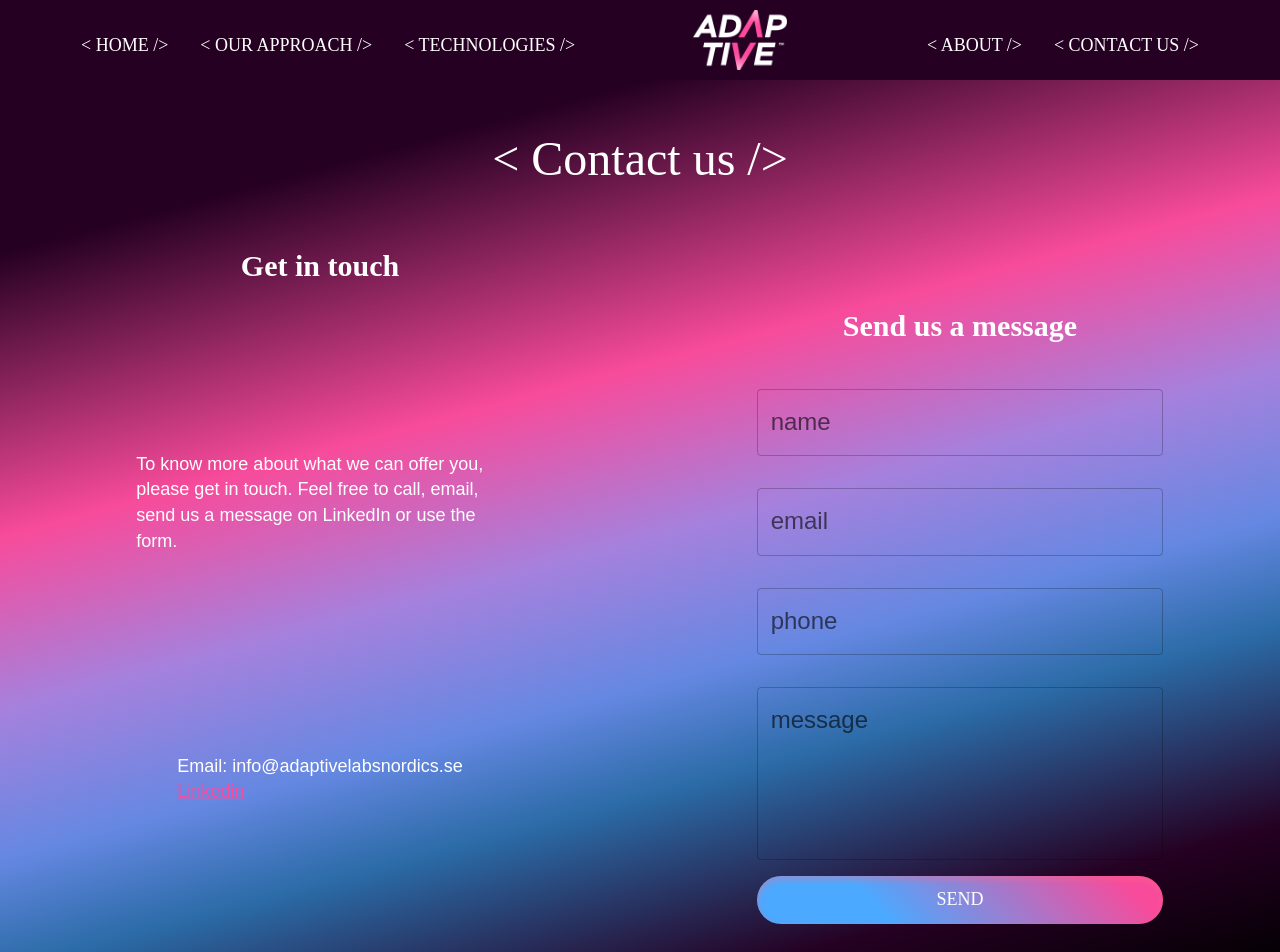
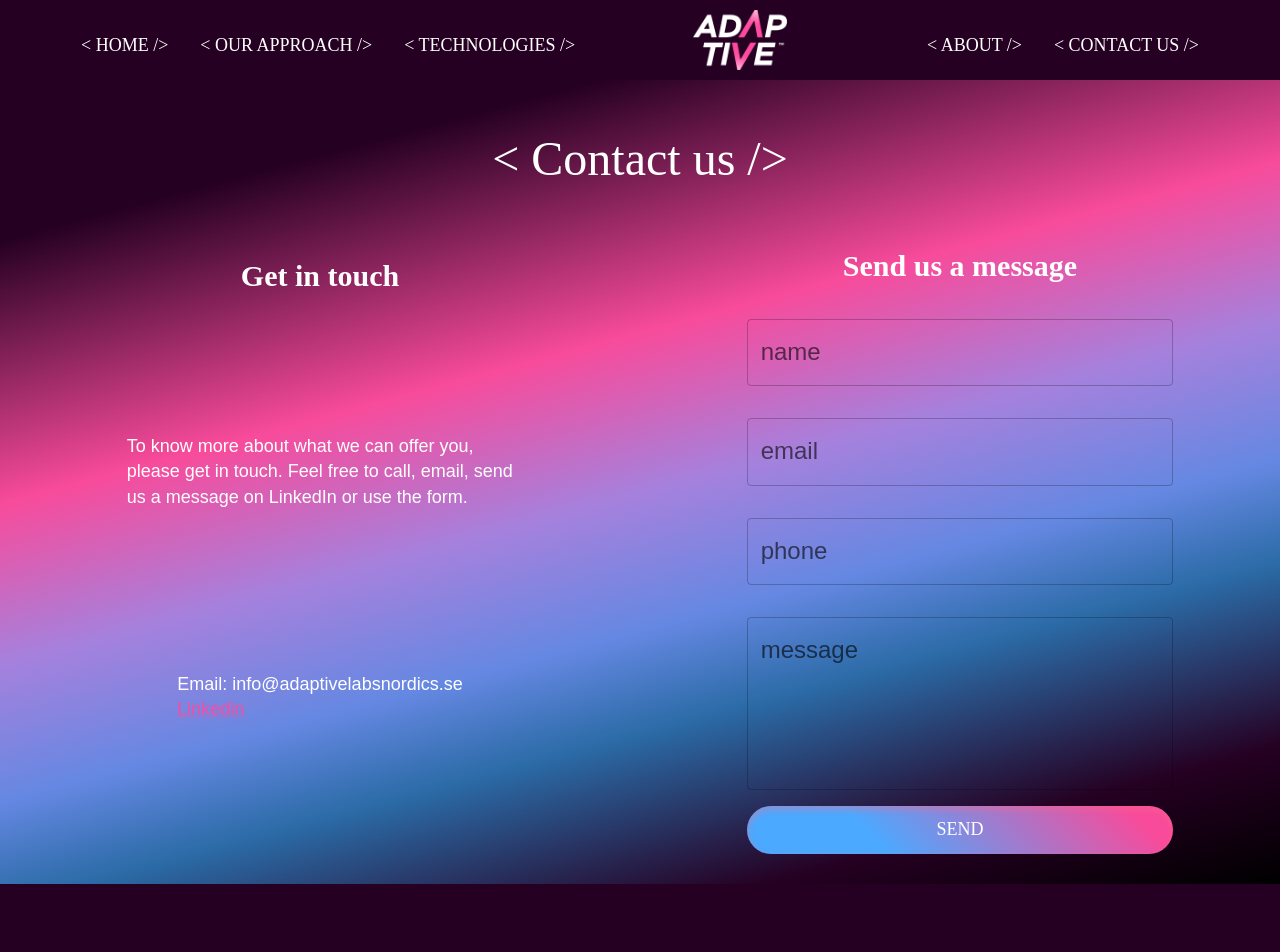
Before and after one commit to Adaptive-Technologies/adaptive_website, a React (Create React App) app: page / in a window 1280 px wide. Shown: the top 952 px of the page. After the commit the page ends 884 px from the top, so only its background shows below. Built offline with nearby package versions, Linux system fonts and the light colour scheme.

Commit message:
adds functionality for netlify form removes line about manifest json in index.html for console warning adds more styling fixes tests

```diff
--- a/public/index.html
+++ b/public/index.html
@@ -11,10 +11,21 @@
       content="Web site created using create-react-app"
     />
     <link rel="apple-touch-icon" href="%PUBLIC_URL%/logo192.png" />
-    <link rel="manifest" href="%PUBLIC_URL%/manifest.json" />
     <title>Adaptive Labs Nordics</title>
   </head>
   <body>
+    <form
+      name="website-contact"
+      netlify
+      netlify-honeypot="bot-field"
+      action="/"
+      hidden
+    >
+      <input type="text" name="name" />
+      <input type="email" name="email" />
+      <input type="email" name="phone" />
+      <textarea name="message"></textarea>
+    </form>
     <noscript>You need to enable JavaScript to run this app.</noscript>
     <div id="root"></div>
   </body>
--- a/src/components/ContactForm.jsx
+++ b/src/components/ContactForm.jsx
@@ -16,15 +16,17 @@ const ContactForm = () => {
 
   const {
     register,
-    handleSubmit,
     formState: { errors },
   } = useForm({ resolver: yupResolver(schema) })
 
-  const onSubmit = (formData) => {
-    alert(JSON.stringify(formData))
-  }
   return (
-    <form onSubmit={handleSubmit(onSubmit)} data-cy='contact-us-form'>
+    <form
+      data-cy='contact-us-form'
+      data-netlify='true'
+      action='/success=true'
+      method='POST'
+      name='website-contact'>
+      <input type='hidden' name='form-name' value='website-contact' />
       <TextField
         data-cy='contact-us-form-name'
         {...controlProps(register, errors, labels[0])}
@@ -42,8 +44,8 @@ const ContactForm = () => {
         {...controlProps(register, errors, labels[3])}
         multiline
       />
-      <Button special='gradient' fullWidth type='submit'>
-        Send
+      <Button special='gradient' fullWidth type='submit' data-cy='contact-us-form-submit'>
+        send
       </Button>
     </form>
   )
--- a/src/theme/views/contactUs.theme.js
+++ b/src/theme/views/contactUs.theme.js
@@ -40,7 +40,7 @@ const useStyles = makeStyles((theme) => ({
 
   contactUsHeader: {
     [theme.breakpoints.up('xs')]: {
-      paddingTop: '20px',
+      paddingTop: '30px',
       justifyContent: 'center',
     },
   },
@@ -51,14 +51,24 @@ const useStyles = makeStyles((theme) => ({
       paddingBottom: '50px',
       maxWidth: '95%',
     },
-    maxWidth: '100%',
+    [theme.breakpoints.up('lg')]: {
+      paddingTop: '0px',
+      paddingBottom: '20px',
+      maxWidth: '100%',
+    },
   },
   formHeader: {
-    paddingBottom: '30px',
+    paddingBottom: '20px',
+    paddingTop: '40px'
   },
   formContainer: {
-    padding: '100px 10px 50px 10px',
-    justifyContent: 'center',
+    [theme.breakpoints.up('xs')]: {
+      padding: '100px 10px 50px 10px',
+      justifyContent: 'center',
+    },
+    [theme.breakpoints.up('lg')]: {
+      padding: ' 0px 0px 30px 0px',
+    },
   },
 }))
 
```
Also changed, not shown: 1 other file (tests, documents, lock files or other folders).
